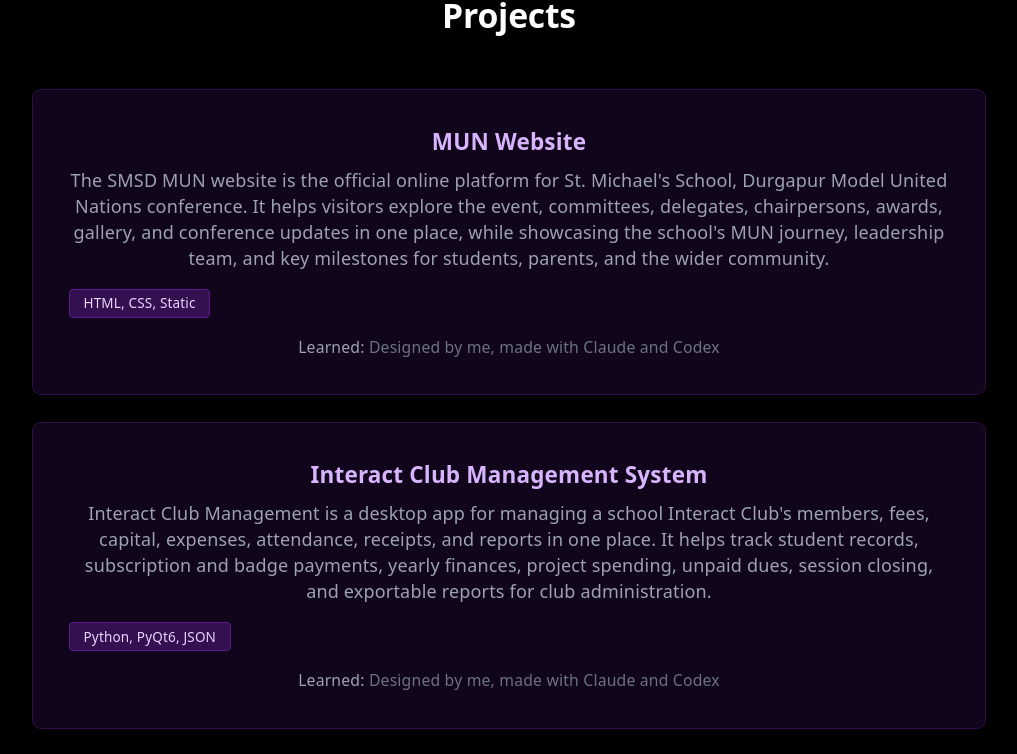
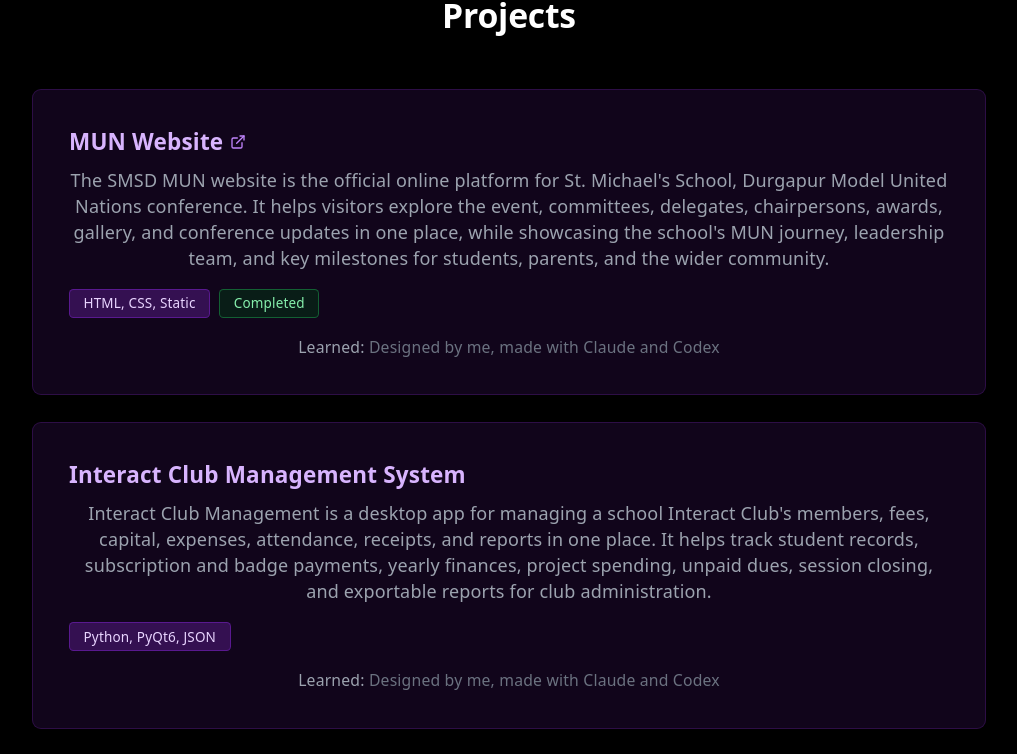
Before and after one commit to devusfr/portfolio, a React app: page / in a window 1280 px wide. Shown: the part 2475-3229 px from the top of the page, without its empty margins (131-1148 px from the left). Built offline with nearby package versions, Linux system fonts and the light colour scheme; the HTML template or start-up script is replaced by a standard one.

Commit message:
Mark MUN Website as completed and add live URL

```diff
--- a/src/App.jsx
+++ b/src/App.jsx
@@ -1,5 +1,5 @@
 import { useState, useEffect } from 'react';
-import { ChevronDown } from 'lucide-react';
+import { ChevronDown, ExternalLink } from 'lucide-react';
 import photoLamp from './assets/photo-lamp.webp';
 import photoFire from './assets/photo-fire.webp';
 import photoDurga from './assets/photo-durga.webp';
@@ -36,6 +36,8 @@ export default function Portfolio() {
       title: 'MUN Website',
       description: "The SMSD MUN website is the official online platform for St. Michael's School, Durgapur Model United Nations conference. It helps visitors explore the event, committees, delegates, chairpersons, awards, gallery, and conference updates in one place, while showcasing the school's MUN journey, leadership team, and key milestones for students, parents, and the wider community.",
       tech: 'HTML, CSS, Static',
+      status: 'Completed',
+      link: 'https://smsd-mun.vercel.app/',
       learned: 'Designed by me, made with Claude and Codex',
     },
     {
@@ -262,8 +264,20 @@ export default function Portfolio() {
               className={`transition-all duration-1000 ${visibleSections[`project-${idx}`] ? 'opacity-100 translate-y-0' : 'opacity-0 translate-y-10'}`}
             >
               <div className="bg-purple-900/20 border border-purple-900/40 rounded-lg p-8 hover:border-purple-500/50 transition">
-                <h3 className="text-xl font-semibold text-purple-300 mb-2">
-                  {cleanText(project.title)}
+                <h3 className="text-xl font-semibold text-purple-300 mb-2 flex items-center gap-2">
+                  {project.link ? (
+                    <a
+                      href={project.link}
+                      target="_blank"
+                      rel="noopener noreferrer"
+                      className="hover:text-purple-200 inline-flex items-center gap-1.5 transition-colors"
+                    >
+                      {cleanText(project.title)}
+                      <ExternalLink size={16} className="text-purple-400" />
+                    </a>
+                  ) : (
+                    cleanText(project.title)
+                  )}
                 </h3>
                 <p className="text-gray-400 mb-4">
                   {cleanText(project.description)}
@@ -272,6 +286,11 @@ export default function Portfolio() {
                   <span className="text-xs bg-purple-900/50 border border-purple-700/50 rounded px-3 py-1 text-purple-200">
                     {cleanText(project.tech)}
                   </span>
+                  {project.status && (
+                    <span className="text-xs bg-green-950/60 border border-green-500/40 rounded px-3 py-1 text-green-300 font-medium">
+                      {cleanText(project.status)}
+                    </span>
+                  )}
                 </div>
                 <p className="text-sm text-gray-500">
                   <span className="text-gray-400">Learned:</span> {cleanText(project.learned)}
```
